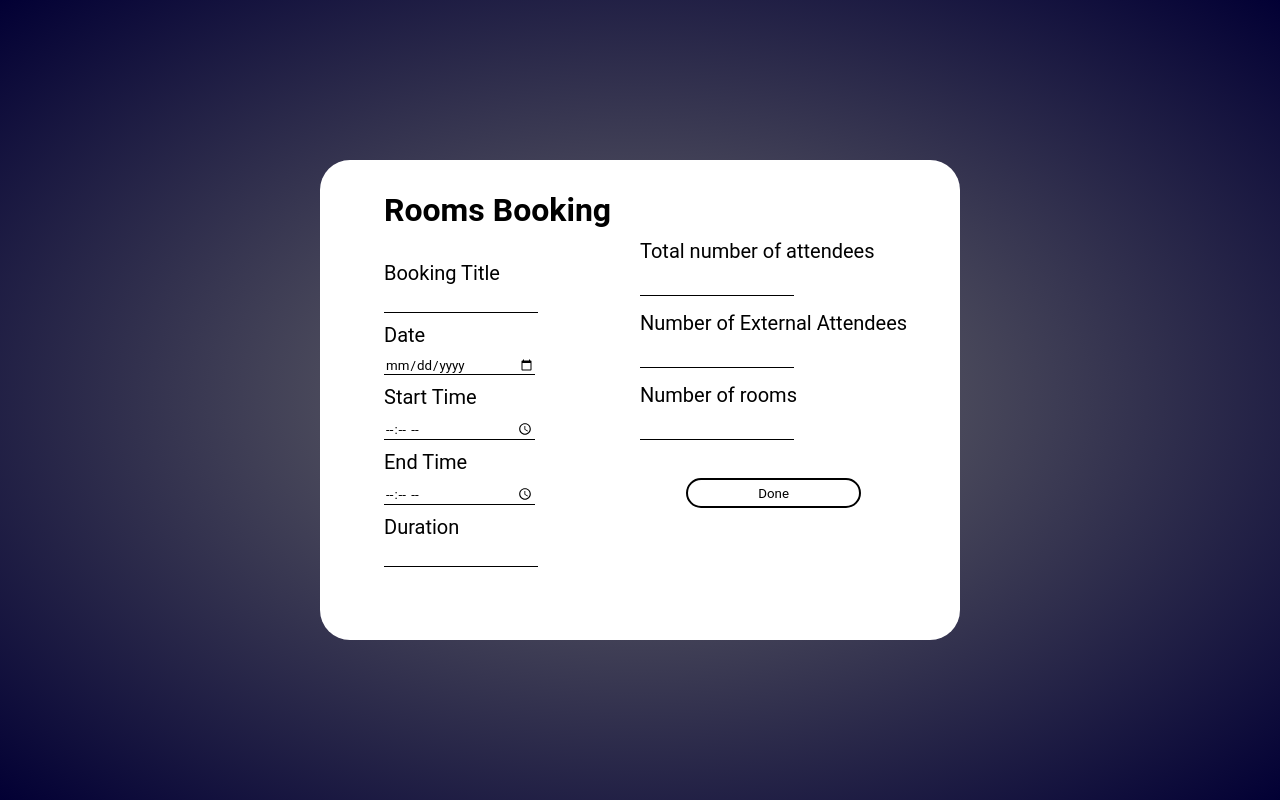
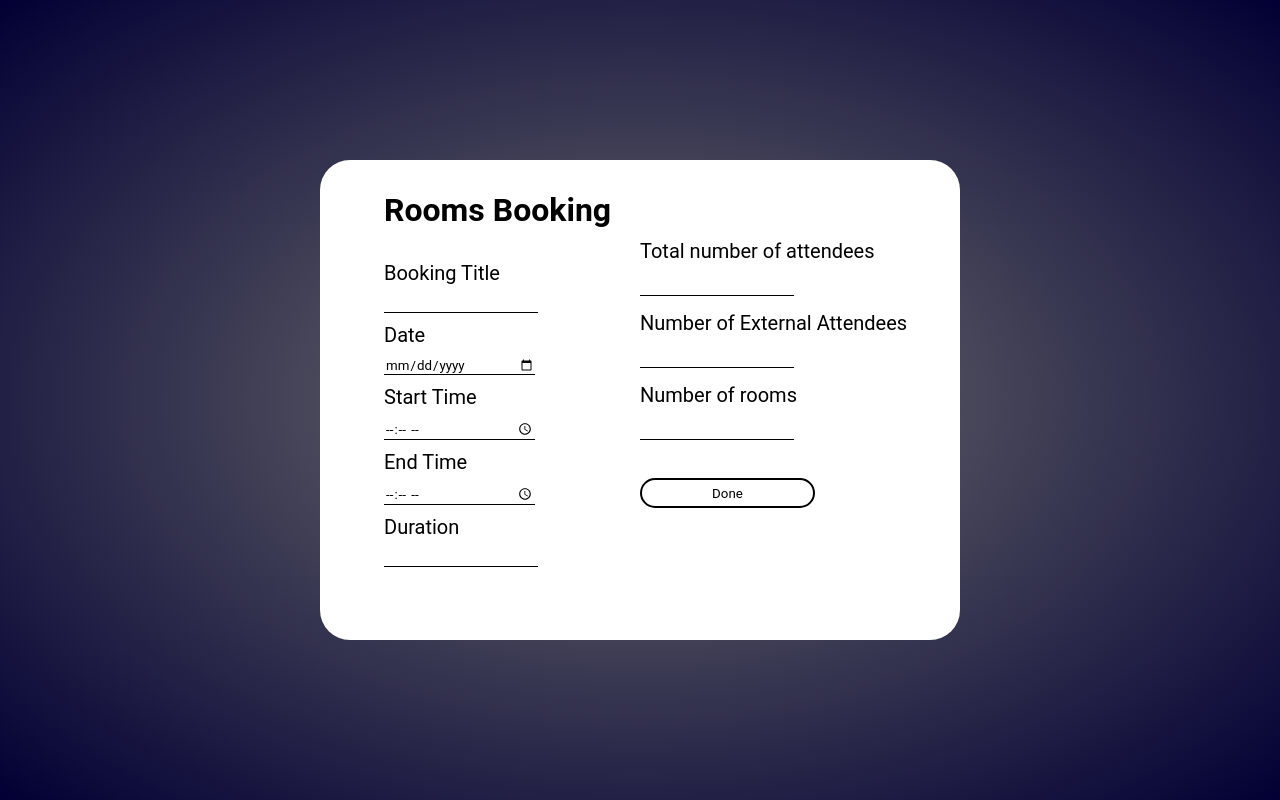
Before and after one commit to AmrKhamis1/Techno-Tour, a PHP site: page /Booking.php in a window 1280 px wide. Run offline with PHP 8.4, Linux system fonts and the light colour scheme.

Commit message:
Update Booking.css

```diff
--- a/CSS/Booking.css
+++ b/CSS/Booking.css
@@ -81,7 +81,6 @@ body{
     outline: none;
 }
 #done{
-    align-self: center;
     width: 175px;
     height: 30px;
     border: 2px;
```
